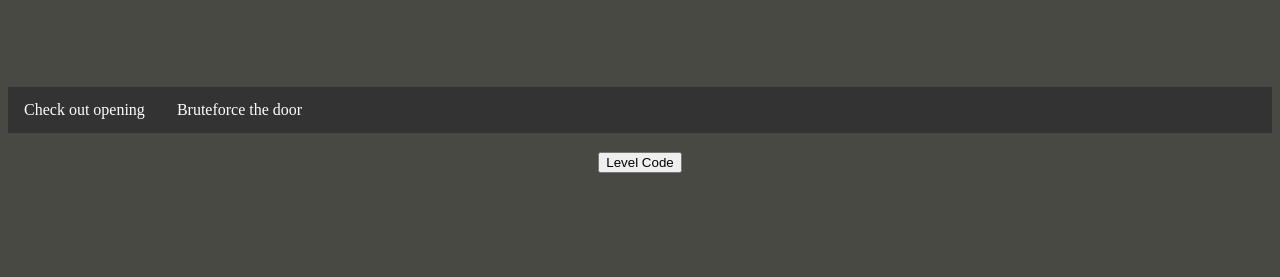
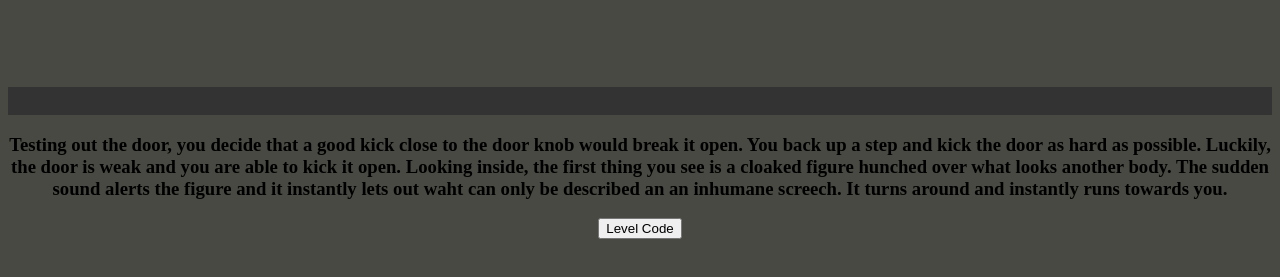
Before and after one commit to NoobieNoober212/NoobieNoober212.github.io, a plain HTML site: page gameStuff/bruteforce1.html in a window 1280 px wide. Shown: the part 129-406 px from the top of the page. Drawn offline with Linux system fonts and the light colour scheme.

Commit message:
heckyah bro

```diff
--- a/gameStuff/bruteforce1.html
+++ b/gameStuff/bruteforce1.html
@@ -29,10 +29,10 @@
         <br>
         <br>
         <ul class="uls">
-            <li class="lis"><a href="">Check out opening</a></li>
-            <li class="lis"><a href="">Bruteforce the door</a></li>
+            <li class="lis"><a href=""></a></li>
+            <li class="lis"><a href=""></a></li>
         </ul>
-        <h3></h3>
+        <h3>Testing out the door,  you decide that a good kick close to the door knob would break it open. You back up a step and kick the door as hard as possible. Luckily, the door is weak and you are able to kick it open. Looking inside, the first thing you see is a cloaked figure hunched over what looks another body. The sudden sound alerts the figure and it instantly lets out waht can only be described an an inhumane screech. It turns around and instantly runs towards you.</h3>
         <button type="button" onClick="giveCode()">Level Code</button>
         <script>
             if(canSave === true){
--- a/scripts/functions.js
+++ b/scripts/functions.js
@@ -67,7 +67,7 @@ function giveCode(){
         alert(lcodes + l2A);
     }else if(level === 3.1){
         alert(lcodes + l3A);
-    } else if(level == 3.2){
+    }else if(level === 3.2){
         alert(lcodes + l3B);
     }
 }
```
